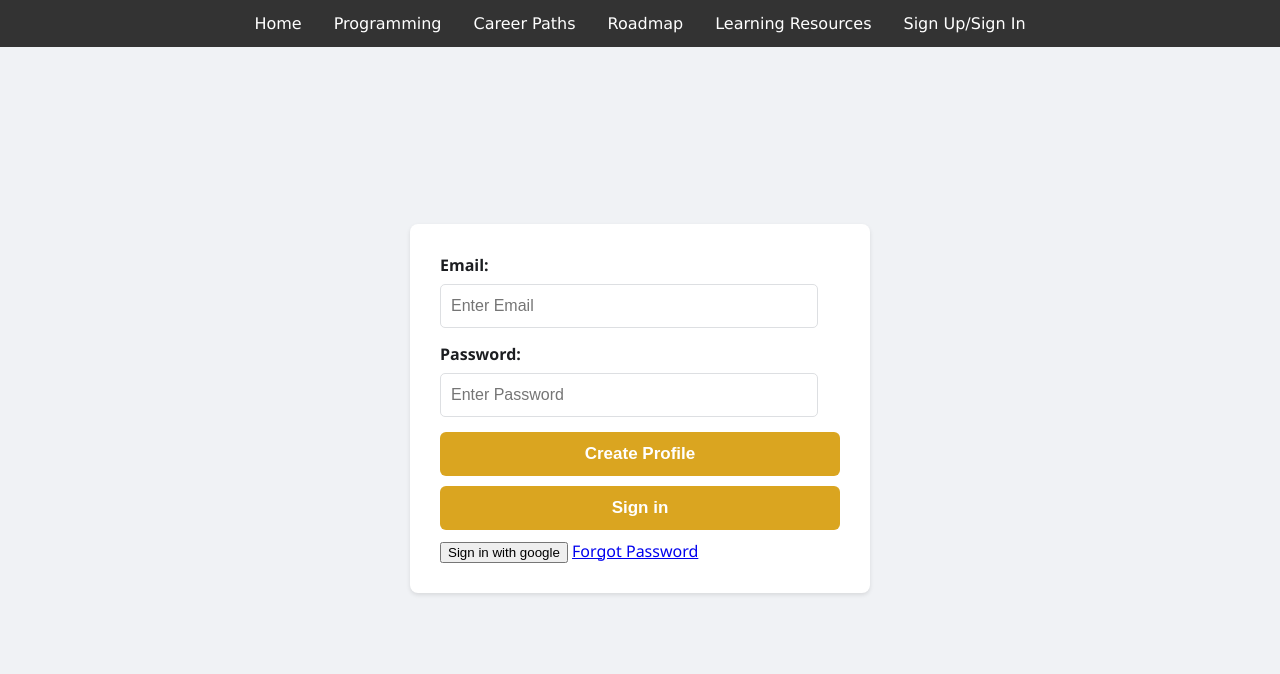
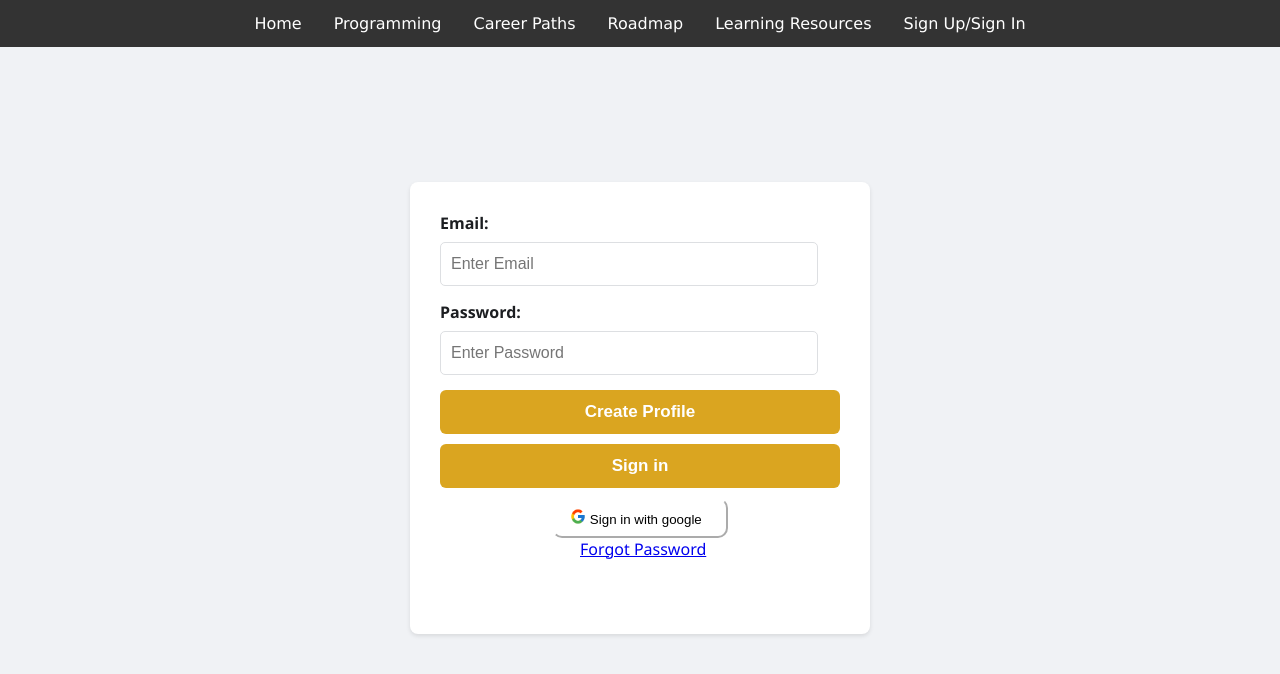
Before and after one commit to Lwazicekiso/Programmer-Head, a website built with Vite: page Programmer_head/sign_up.html in a window 1280 px wide. Built offline with nearby package versions, Linux system fonts and the light colour scheme; no server answers.

Commit message:
add styling for google google button

```diff
--- a/Programmer_head/sign_up.html
+++ b/Programmer_head/sign_up.html
@@ -29,10 +29,13 @@
 
     <button type="submit">Create Profile</button>
     <button id='Sign_in' type="submit">Sign in</button>
-    <button id="google-signin-button">Sign in with google</button>
-    <a href="forgot_password.html">Forgot Password</a>
-  </form>
+    <button id="google-signin-button">
+      <img id="google_icon" src="images/icons/Google_icon.png"/>
+      Sign in with google</button>
+      <br>
+      <a  id="forg_link" href="forgot_password.html">Forgot Password</a>
+      <br>
   <script type="module" src="scripts/signup.js" defer></script>
 
-</body>
-</html>
+</br>
+</br>
--- a/Programmer_head/styling/SignPageStyling.css
+++ b/Programmer_head/styling/SignPageStyling.css
@@ -82,3 +82,19 @@ button[type="submit"] {
   width: 100%; /* Make buttons take full width of container */
   margin-bottom: 10px;
 }
+
+#google-signin-button{
+  padding: 2%;
+  padding-left: 0%;
+  border-radius: 10px;
+  border-color: white;
+  background-color: white;
+  margin-left:28% ;
+}
+#google_icon{
+  width: 10%;
+  height: 10%;
+}
+#forg_link{
+  margin-left:35% ;
+}
```
Also changed, not shown: Programmer_head/images/icons/Google_icon.png (added).
